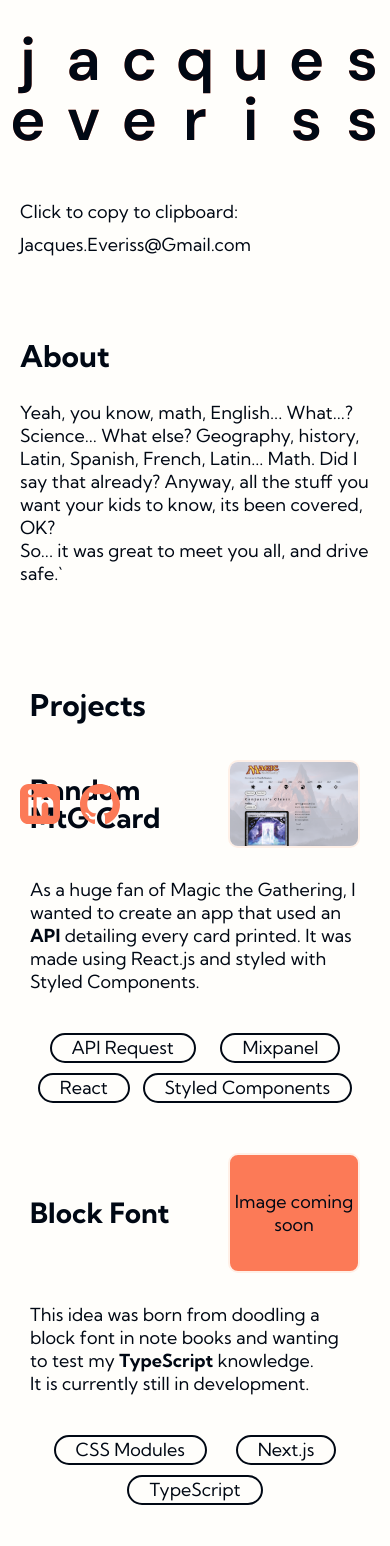
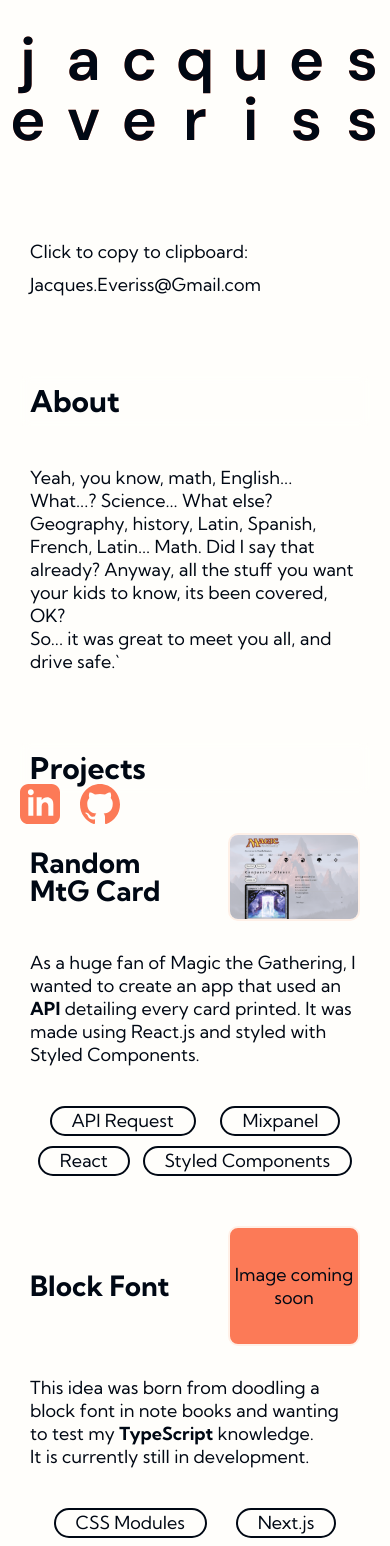
Before and after one commit to JEveriss/NextJS-Portfolio, a Next.js app: page /projects in a window 390 px wide. Shown: the top 1546 px of the page. Built offline with nearby package versions, Linux system fonts and the light colour scheme.

Commit message:
feat: corrected spacing and on mobile

```diff
--- a/app/about/about.module.css
+++ b/app/about/about.module.css
@@ -1,4 +1,18 @@
+.about__Wrapper {
+  padding: 4.5rem 2rem;
+}
 .about__Title {
   line-height: 1;
   font-size: 3rem;
 }
+
+@media (max-width: 720px) {
+  .about__Wrapper {
+    padding: 1rem 2rem;
+    display: grid;
+    gap: 3rem;
+  }
+  .about__Paragraph {
+    padding: 1rem;
+  }
+}
--- a/app/about/page.jsx
+++ b/app/about/page.jsx
@@ -1,13 +1,13 @@
 import styles from "./about.module.css";
 import { data } from "../lib/data";
 
-const about = data.about
+const about = data.about;
 
 export default function About() {
   return (
-    <section className={styles.about__Wrapper}>
+    <div className={styles.about__Wrapper}>
       <h2 className="global__Title">About</h2>
-      <p>{about.description}</p>
-    </section>
+      <p className={styles.about__Paragraph}>{about.description}</p>
+    </div>
   );
 }
--- a/app/experience/experience.module.css
+++ b/app/experience/experience.module.css
@@ -1,8 +1,6 @@
-/* .experience__Card {
-  display: flex;
-  flex-direction: column;
-  transition: background-color 0.8s, box-shadow 0.8s, opacity 0.8s;
-} */
+.experience__Card {
+  padding: 1rem;
+}
 .global__Emphasise {
   transition: all 0.2s;
   display: inline-block;
--- a/app/experience/page.jsx
+++ b/app/experience/page.jsx
@@ -13,8 +13,8 @@ function Experience() {
       <h2 className="global__Title">Experience</h2>
       {experience.map((item, i) => {
         return (
-          <FadeReveal className={styles.experience__Card} key={i + item} x={200} duration="0.5s" threshold={0.01}>
-
+          <FadeReveal key={i + item} x={200} duration="0.5s" threshold={0.01}>
+            <div className={styles.experience__Card}>
               <Link href={item?.link}>
                 <h3 className={styles.experience__Company}>{item.company}</h3>
               </Link>
@@ -25,7 +25,7 @@ function Experience() {
               <p className={styles.experience__Dates}>
                 {item.jobStart} - {item.jobEnd}
               </p>
-
+            </div>
           </FadeReveal>
         );
       })}
--- a/app/lib/globals.css
+++ b/app/lib/globals.css
@@ -86,7 +86,7 @@ section {
   display: flex;
   flex-direction: column;
   gap: 6rem;
-  padding: 4.5rem 1rem;
+  padding: 4.5rem 0;
 }
 
 a {
@@ -140,6 +140,12 @@ a {
   }
 
   .global__Title {
+    position: sticky;
     display: flex;
+    padding: 1rem 1rem;
+    top: 0;
+    background-color: #fffefb55;
+    backdrop-filter: blur(5px);
+    z-index: 9999;
   }
 }
--- a/app/page.module.css
+++ b/app/page.module.css
@@ -51,7 +51,7 @@
 @media (max-width: 720px) {
   .main__Wrapper {
     flex-direction: column;
-    overflow: hidden;
+    overflow: clip;
   }
 
   .main__Left {
--- a/app/projects/page.jsx
+++ b/app/projects/page.jsx
@@ -11,7 +11,7 @@ const projects = data.projects;
 function Projects() {
   return (
     <section id="Projects" className={styles.projects__Wrapper}>
-      <h2 className={`${styles.projects__Header} global__Title`}>Projects</h2>
+      <h2 className="global__Title">Projects</h2>
       {projects.map((project, i) => {
         return (
           <>
--- a/app/projects/projects.module.css
+++ b/app/projects/projects.module.css
@@ -1,7 +1,7 @@
 .projects__Wrapper {
   -ms-overflow-style: none;
-  overflow-x: hidden;
-  overflow: hidden;
+  overflow-x: clip;
+  overflow: clip;
   padding-top: 1rem;
   padding-bottom: 6rem;
   scrollbar-width: none;
@@ -12,13 +12,13 @@
 
 .projects__Card {
   border-radius: 1rem;
-  padding: 1rem 2rem;
+  padding: 1rem;
   position: relative;
   transition: background-color 0.8s, box-shadow 0.8s, opacity 0.8s;
 }
 .projects__Card:hover {
   box-shadow: 0px 0px 100px 50px var(--hover-light) inset,
-    0px 0px 8px 0px var(--hover-light);
+    0px 0px 5px 5px var(--hover-light);
 }
 
 .projects__Description {
@@ -82,6 +82,7 @@
   .projects__Wrapper {
     gap: 3rem;
     padding-bottom: 0;
+    overflow: clip;
   }
 
   .projects__Card {
--- a/app/ui/emailLink/emailLink.module.css
+++ b/app/ui/emailLink/emailLink.module.css
@@ -14,3 +14,9 @@
   bottom: -2px;
   height: 2px;
 }
+
+@media (max-width: 720px) {
+  .emailLink__Wrapper {
+    margin: 4rem 3rem;
+  }
+}
--- a/app/ui/fadeReveal/fadeReaveal.module.css
+++ b/app/ui/fadeReveal/fadeReaveal.module.css
@@ -1,6 +1,13 @@
 .fadeReveal__Visible {
   opacity: 1;
+  padding: 0 1rem;
 }
 .fadeReveal__Hidden {
   opacity: 0;
 }
+
+@media (max-width: 720px) {
+  .fadeReveal__Visible {
+    padding: 0;
+  }
+}
--- a/app/ui/fadeReveal/fadeReveal.jsx
+++ b/app/ui/fadeReveal/fadeReveal.jsx
@@ -36,6 +36,7 @@ const FadeReveal = ({ children, duration, threshold, x }) => {
       style={{
         transitionDuration: duration,
         transform: !intersecting ? `translate(${x}px)` : "translate(0px)",
+
       }}
       ref={ref}
       className={` ${
```
